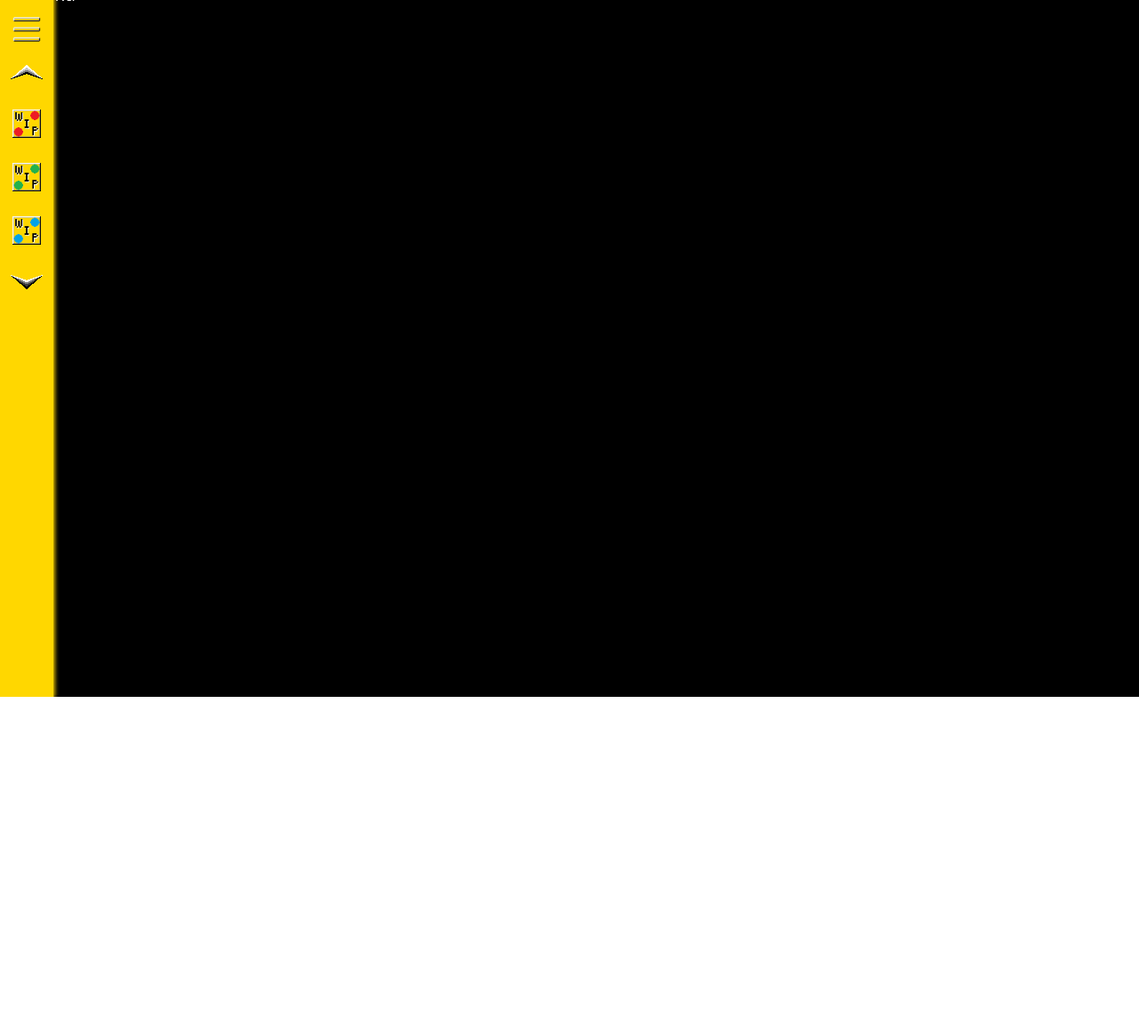
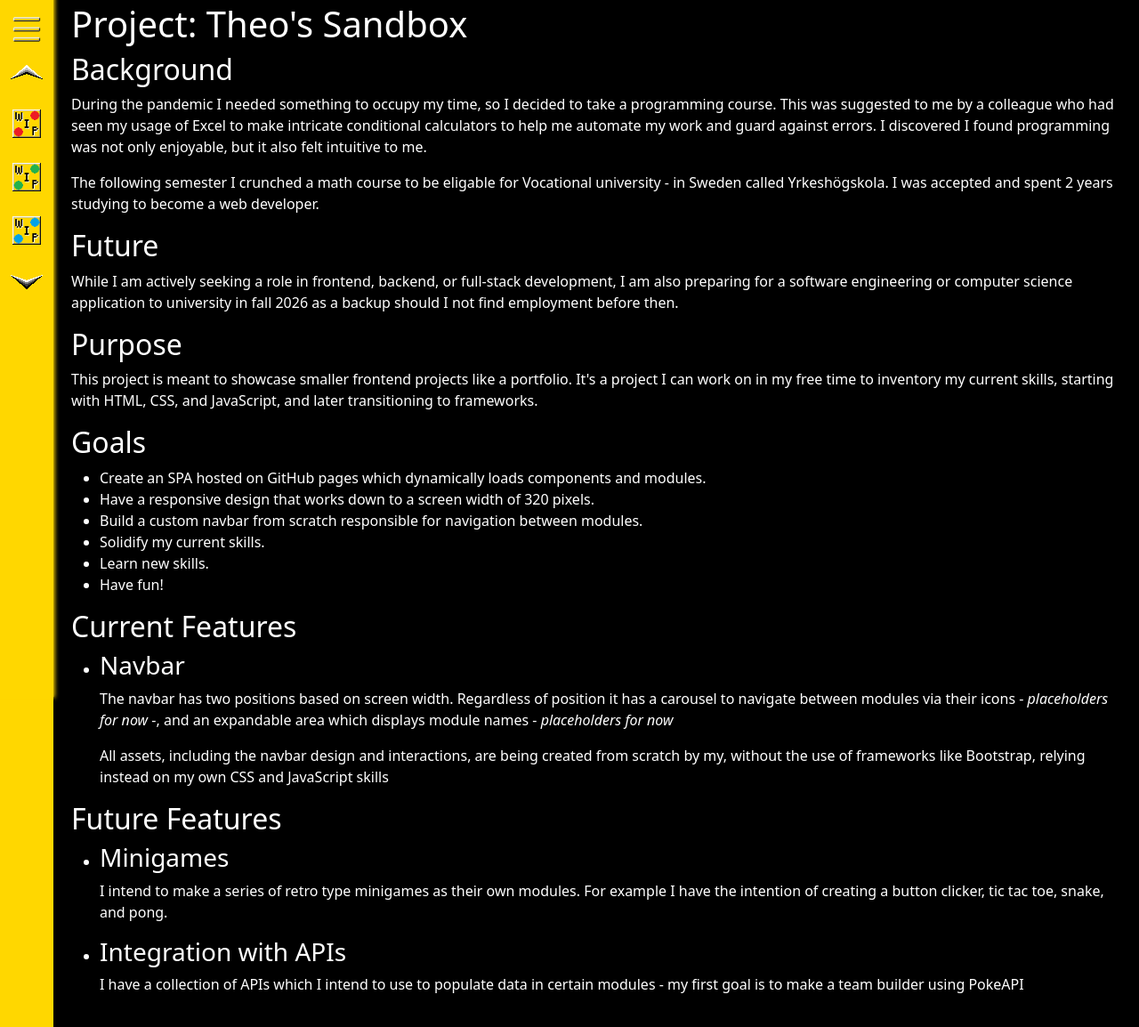
Before and after one commit to theolsson/theolsson.github.io, a website: page index.html in a window 1280 px wide. Shown: the part 17-1171 px from the top of the page at 89% size. Before the commit the page ends 800 px from the top, so only its background shows below. Drawn offline with nearby package versions, Linux system fonts and the light colour scheme.

Commit message:
End of day commit

```diff
--- a/components/navbar/navbar.css
+++ b/components/navbar/navbar.css
@@ -47,7 +47,7 @@ nav {
 .nav__expansion {
   align-items: center;
   display: grid;
-  position: absolute;
+  position: fixed;
   grid-template-columns:
     minmax(var(--navbar-icon-size), calc(var(--navbar-icon-size) * 1.5))
     minmax(var(--navbar-arrow-height), calc(var(--navbar-arrow-height) * 1.5))
--- a/components/navbar/navbar.js
+++ b/components/navbar/navbar.js
@@ -11,7 +11,6 @@ const carouselSecondPositionClass = "nav__carousel--second";
 const carouselThirdPositionClass = "nav__carousel--third";
 const carouselHiddenPositionClass = "nav__carousel--hidden";
 
-const contentContainerElem = document.getElementById(contentContainerId);
 let homeBtnElem;
 let navExpansionElem;
 let btnNavPrevElem;
@@ -52,9 +51,10 @@ function handleBreakpointChange() {
 
 /**
  * Adds event listener to collapse
- * {@link navExpansionElem} from {@link contentContainerElem}
+ * {@link navExpansionElem} from element with {@link contentContainerId}
  */
 function collapseFromContainerClick() {
+  const contentContainerElem = document.getElementById(contentContainerId);
   contentContainerElem[
     navIsCollapsed ? "removeEventListener" : "addEventListener"
   ]("click", collapseFromContainerClickLogic);
@@ -80,6 +80,7 @@ const collapseFromContainerClickLogic = () => {
   navExpansionElem.classList.add(navCollapsedClass);
   navIsCollapsed = true;
 
+  const contentContainerElem = document.getElementById(contentContainerId);
   contentContainerElem.removeEventListener(
     "click",
     collapseFromContainerClickLogic
--- a/index.html
+++ b/index.html
@@ -14,7 +14,7 @@
 
   <body>
     <nav id="navbar-container"></nav>
-    <main id="main-container">WIP</main>
+    <main id="main-container"></main>
 
     <script src="shared/app.js" defer></script>
   </body>
--- /dev/null
+++ b/modules/home/home.css
@@ -0,0 +1,3 @@
+main {
+  padding: 20px;
+}
--- /dev/null
+++ b/modules/home/home.html
@@ -0,0 +1,99 @@
+<main>
+  <header>
+    <h1>Project: Theo's Sandbox</h1>
+  </header>
+  <section>
+    <h2>Background</h2>
+    <p>
+      During the pandemic I needed something to occupy my time, so I decided to
+      take a programming course. This was suggested to me by a colleague who had
+      seen my usage of Excel to make intricate conditional calculators to help
+      me automate my work and guard against errors. I discovered I found
+      programming was not only enjoyable, but it also felt intuitive to me.
+    </p>
+    <p>
+      The following semester I crunched a math course to be eligable for
+      Vocational university - in Sweden called Yrkeshögskola. I was accepted and
+      spent 2 years studying to become a web developer.
+    </p>
+  </section>
+  <section>
+    <h2>Future</h2>
+    <p>
+      While I am actively seeking a role in frontend, backend, or full-stack
+      development, I am also preparing for a software engineering or computer
+      science application to university in fall 2026 as a backup should I not
+      find employment before then.
+    </p>
+  </section>
+  <section>
+    <h2>Purpose</h2>
+    <p>
+      This project is meant to showcase smaller frontend projects like a
+      portfolio. It's a project I can work on in my free time to inventory my
+      current skills, starting with HTML, CSS, and JavaScript, and later
+      transitioning to frameworks.
+    </p>
+  </section>
+  <section>
+    <h2>Goals</h2>
+    <ul>
+      <li>
+        Create an SPA hosted on GitHub pages which dynamically loads components
+        and modules.
+      </li>
+      <li>
+        Have a responsive design that works down to a screen width of 320
+        pixels.
+      </li>
+      <li>
+        Build a custom navbar from scratch responsible for navigation between
+        modules.
+      </li>
+      <li>Solidify my current skills.</li>
+      <li>Learn new skills.</li>
+      <li>Have fun!</li>
+    </ul>
+  </section>
+  <section>
+    <h2>Current Features</h2>
+    <ul>
+      <li>
+        <h3>Navbar</h3>
+        <p>
+          The navbar has two positions based on screen width. Regardless of
+          position it has a carousel to navigate between modules via their icons
+          - <span style="font-style: italic">placeholders for now</span> -, and
+          an expandable area which displays module names -
+          <span style="font-style: italic">placeholders for now</span>
+        </p>
+        <p>
+          All assets, including the navbar design and interactions, are being
+          created from scratch by my, without the use of frameworks like
+          Bootstrap, relying instead on my own CSS and JavaScript skills
+        </p>
+      </li>
+    </ul>
+  </section>
+  <section>
+    <h2>Future Features</h2>
+    <ul>
+      <li>
+        <h3>Minigames</h3>
+        <p>
+          I intend to make a series of retro type minigames as their own
+          modules. For example I have the intention of creating a button
+          clicker, tic tac toe, snake, and pong.
+        </p>
+      </li>
+      <li>
+        <h3>Integration with APIs</h3>
+        <p>
+          I have a collection of APIs which I intend to use to populate data in
+          certain modules - my first goal is to make a team builder using
+          PokeAPI
+        </p>
+      </li>
+    </ul>
+  </section>
+</main>
--- /dev/null
+++ b/modules/home/home.js
@@ -0,0 +1,3 @@
+function initHome(){
+    console.log("Home module initialized");
+}
--- a/shared/app.js
+++ b/shared/app.js
@@ -11,6 +11,7 @@ init();
 
 async function init() {
   await loadComponent();
+  await loadComponent("home");
 }
 
 /**
--- a/shared/style.css
+++ b/shared/style.css
@@ -9,8 +9,6 @@ body {
 }
 
 #main-container {
-  min-height: 100%;
-
   background-color: var(--primary-background-color);
   color: var(--primary-color);
 }
```
